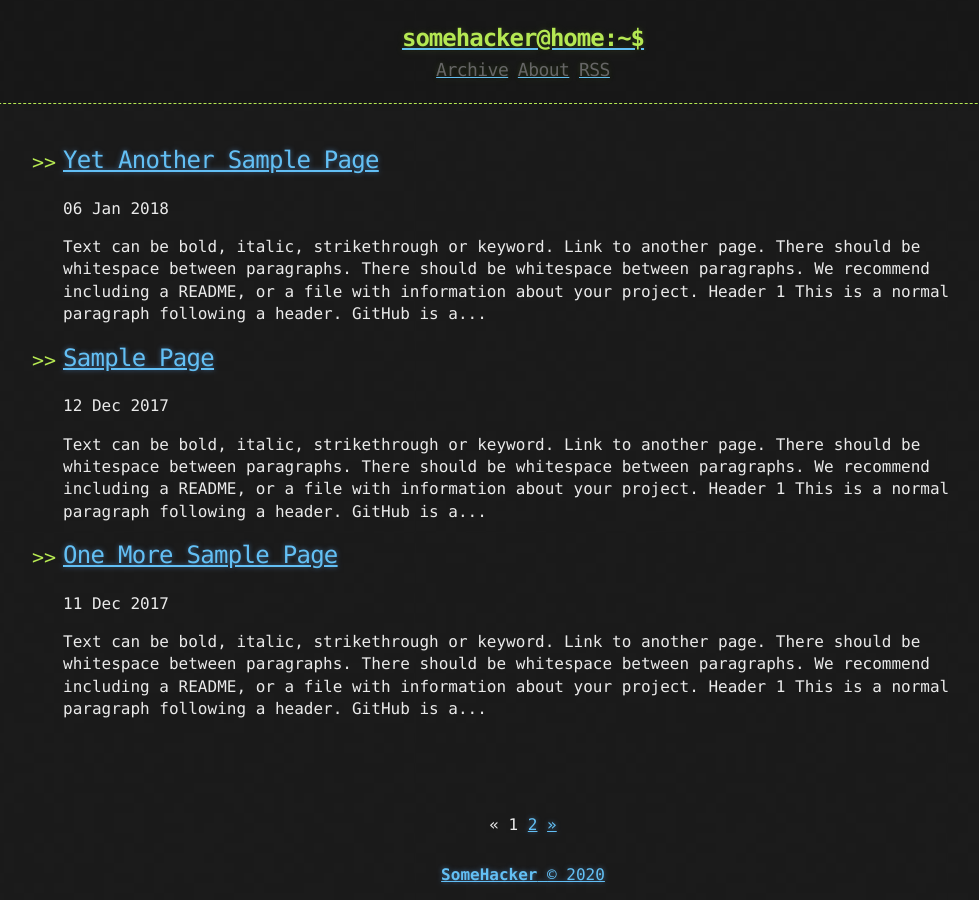
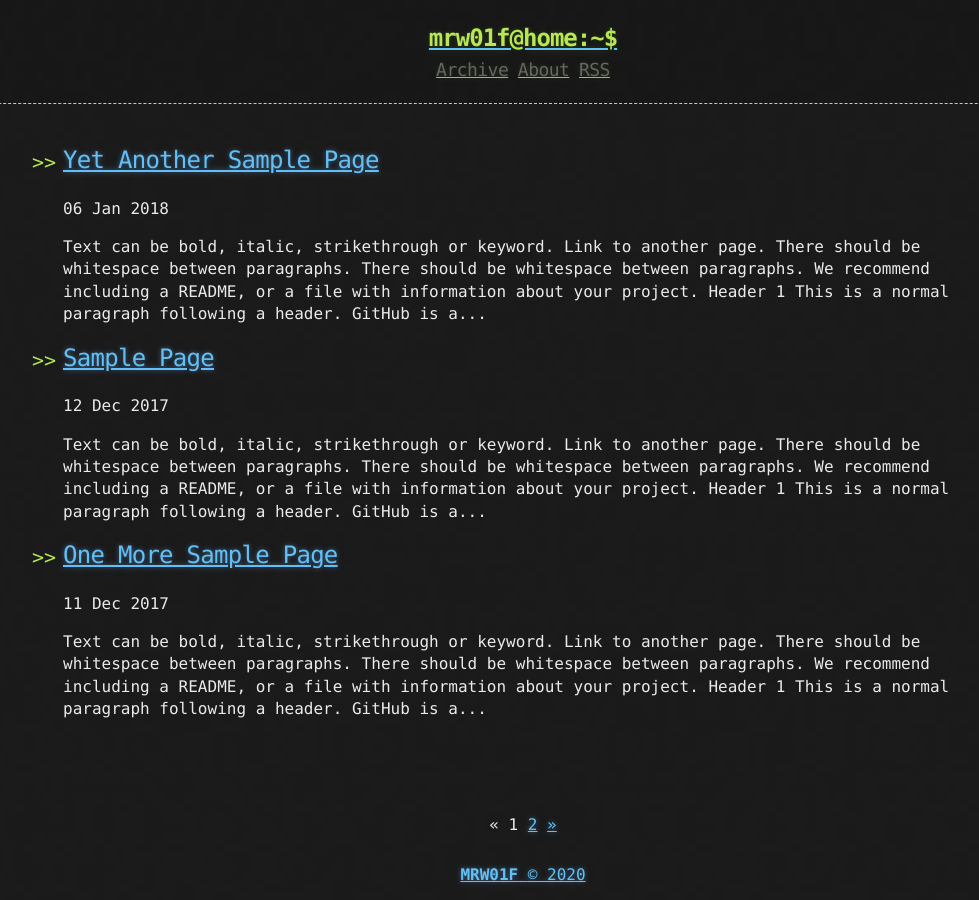
Before and after one commit to MRW01F/blog, a Jekyll site: the page built from index.html, in a window 1280 px wide. Shown: the whole page, without its empty margins (117-1096 px from the left). Built offline with Jekyll 4.4.1, drawn with Linux system fonts in a browser that asks for light colours; the list of posts is cut into pages by our own code.

Commit message:
edited (.*)

```diff
--- a/_config.yml
+++ b/_config.yml
@@ -1,9 +1,9 @@
 title: Hacker-Blog
 description: "A Jekyll Blog Theme For Hackers"
 author:
-  name: "SomeHacker"
-  email: "someone@somewebsite.somedomain"
-  url: "https://ashishchaudhary.in/hacker-blog"
+  name: "MRW01F"
+  email: "Mihirgosai.159357@gmail.com"
+  url: "https://MRW01F.github.io/"
 
 baseurl: /
 
@@ -28,5 +28,5 @@ plugins:
   - jekyll-sitemap
 
 # Custom variables
-owner : "SomeHacker"
-year : "2020"
+owner : "MRW01F"
+year : "2020-21"
--- a/_sass/_default_colors.scss
+++ b/_sass/_default_colors.scss
@@ -1,6 +1,4 @@
-/*
-   original: https://github.com/pages-themes/hacker
-*/
+
 
 $apple-blossom: #ac4142;
 $alto: #d0d0d0;
--- a/_sass/base.scss
+++ b/_sass/base.scss
@@ -1,6 +1,4 @@
-/*
-   original: https://github.com/pages-themes/hacker
-*/
+
 
 @import "rouge-base16-dark";
 @import "default_colors";
--- a/_sass/rouge-base16-dark.scss
+++ b/_sass/rouge-base16-dark.scss
@@ -1,7 +1,3 @@
-/*
-   generated by rouge http://rouge.jneen.net/
-   original base16 by Chris Kempson (https://github.com/chriskempson/base16)
-*/
 
 @import "default_colors";
 
```
Also changed, not shown: 1 other file.
